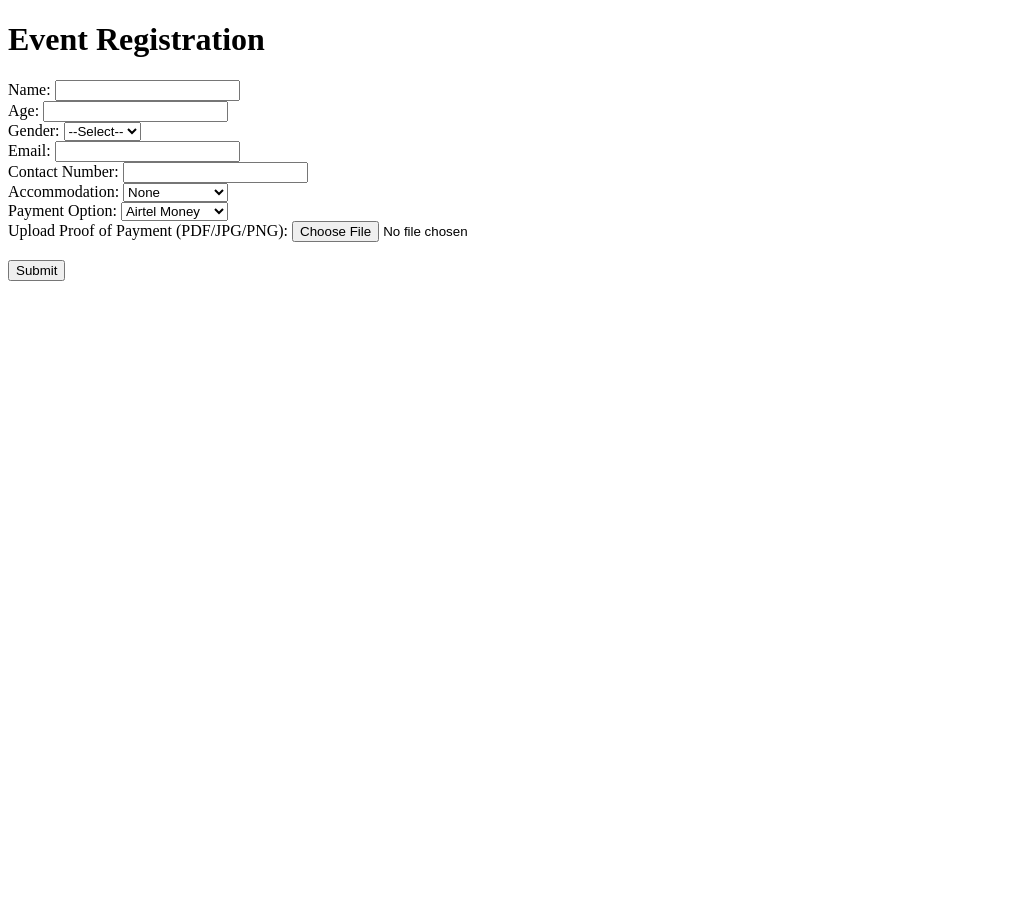
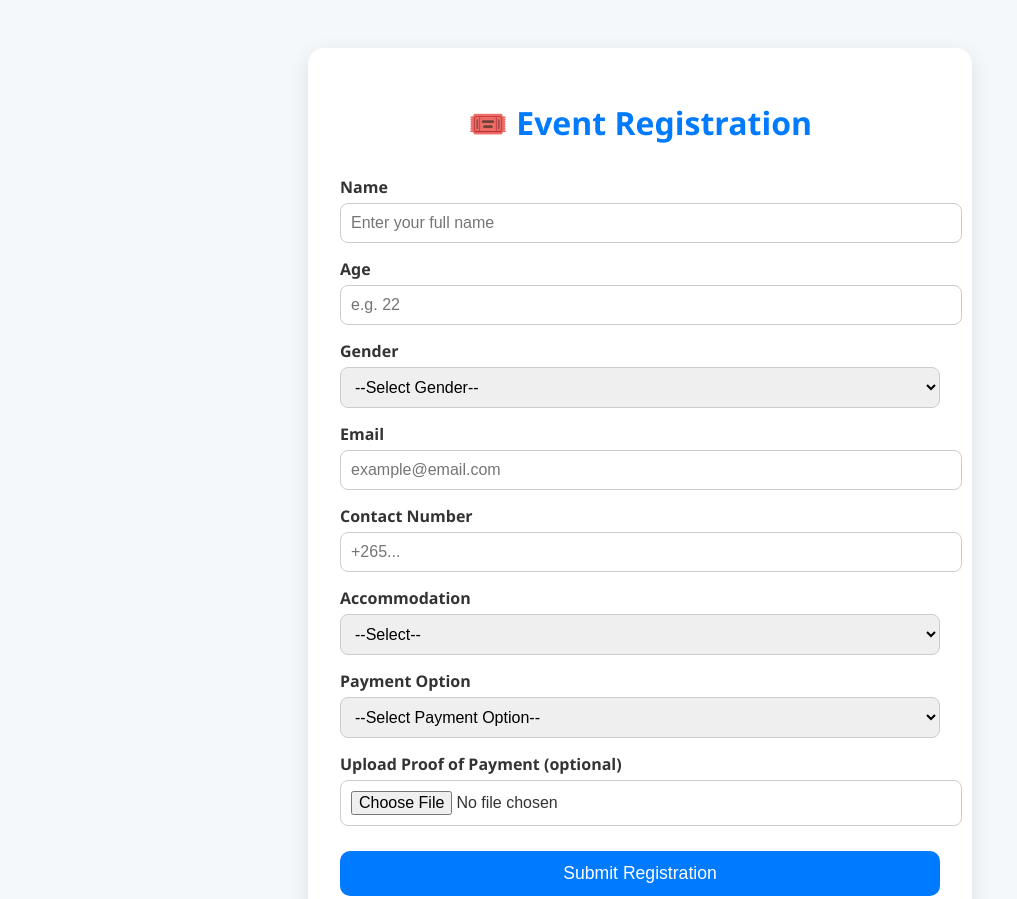
Before and after one commit to Taistois/RecoveryConferenceMalawi, a website: page views/index.html in a window 1280 px wide. Shown: the top 899 px of the page, without its empty margins (0-1017 px from the left). Before the commit the page ends 800 px from the top, so only its background shows below. Drawn offline with Linux system fonts and the light colour scheme.

Commit message:
pages changed

```diff
--- a/public/style.css
+++ b/public/style.css
@@ -0,0 +1,62 @@
+body {
+    font-family: 'Segoe UI', sans-serif;
+    background: #f4f8fb;
+    color: #333;
+    margin: 0;
+    padding: 0;
+  }
+
+  .container {
+    max-width: 600px;
+    margin: 3rem auto;
+    background: white;
+    padding: 2rem;
+    border-radius: 16px;
+    box-shadow: 0 6px 20px rgba(0,0,0,0.1);
+  }
+
+  h1 {
+    text-align: center;
+    color: #007bff;
+    margin-bottom: 2rem;
+  }
+
+  form label {
+    display: block;
+    margin: 15px 0 5px;
+    font-weight: 600;
+  }
+
+  form input,
+  form select {
+    width: 100%;
+    padding: 10px;
+    font-size: 1rem;
+    border: 1px solid #ccc;
+    border-radius: 8px;
+    transition: 0.2s ease;
+  }
+
+  form input:focus,
+  form select:focus {
+    border-color: #007bff;
+    outline: none;
+    box-shadow: 0 0 4px rgba(0,123,255,0.2);
+  }
+
+  button {
+    margin-top: 25px;
+    width: 100%;
+    background: #007bff;
+    color: white;
+    padding: 12px;
+    font-size: 1.1rem;
+    border: none;
+    border-radius: 10px;
+    cursor: pointer;
+    transition: 0.3s ease;
+  }
+
+  button:hover {
+    background: #0056b3;
+  }
--- a/views/index.html
+++ b/views/index.html
@@ -3,50 +3,54 @@
 <head>
   <meta charset="UTF-8" />
   <meta name="viewport" content="width=device-width, initial-scale=1.0"/>
-  <title>Registration Form</title>
+  <title>Event Registration</title>
   <link rel="stylesheet" href="/style.css">
 </head>
 <body>
-  <h1>Event Registration</h1>
+  <div class="container">
+    <h1>🎟️ Event Registration</h1>
     <form action="/register" method="POST" enctype="multipart/form-data">
-    <label>Name:</label>
-    <input type="text" name="name" required><br>
 
-    <label>Age:</label>
-    <input type="number" name="age" required><br>
+      <label>Name</label>
+      <input type="text" name="name" placeholder="Enter your full name" required>
 
-    <label>Gender:</label>
+      <label>Age</label>
+      <input type="number" name="age" placeholder="e.g. 22" required>
+
+      <label>Gender</label>
       <select name="gender" required>
-      <option value="">--Select--</option>
+        <option value="">--Select Gender--</option>
         <option>Male</option>
         <option>Female</option>
         <option>Other</option>
-    </select><br>
+      </select>
 
-    <label>Email:</label>
-    <input type="email" name="email" required><br>
+      <label>Email</label>
+      <input type="email" name="email" placeholder="example@email.com" required>
 
-    <label>Contact Number:</label>
-    <input type="tel" name="contact" required><br>
+      <label>Contact Number</label>
+      <input type="tel" name="contact" placeholder="+265..." required>
 
-    <label>Accommodation:</label>
+      <label>Accommodation</label>
       <select name="accommodation" required>
+        <option value="">--Select--</option>
         <option value="None">None</option>
         <option value="Single Room">Single Room</option>
         <option value="Shared Room">Shared Room</option>
-    </select><br>
+      </select>
 
-    <label>Payment Option:</label>
+      <label>Payment Option</label>
       <select name="paymentOption" required>
-      <option value="Airtel Money">Airtel Money</option>
-      <option value="TNM Mpamba">TNM Mpamba</option>
-      <option value="Bank Transfer">Bank Transfer</option>
-    </select><br>
+        <option value="">--Select Payment Option--</option>
+        <option value="Card Payment Online">Card Payment Online</option>
+        <option value="Pay to Bank">Pay to Bank</option>
+      </select>
 
-    <label>Upload Proof of Payment (PDF/JPG/PNG):</label>
-    <input type="file" name="proof" accept=".pdf,.jpg,.jpeg,.png" required><br><br>
+      <label>Upload Proof of Payment (optional)</label>
+      <input type="file" name="proof" accept=".pdf,.jpg,.jpeg,.png">
 
-    <button type="submit">Submit</button>
+      <button type="submit">Submit Registration</button>
     </form>
+  </div>
 </body>
 </html>
```
Also changed, not shown: server.js (+6 -2 lines). Lines whose indentation alone changed are shown as unchanged.
